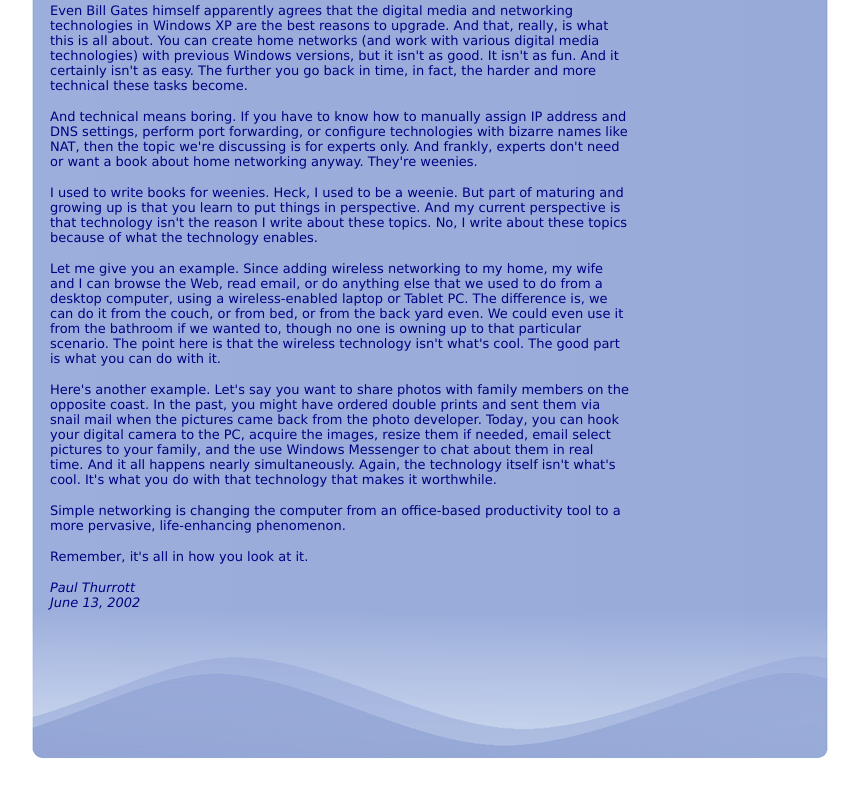
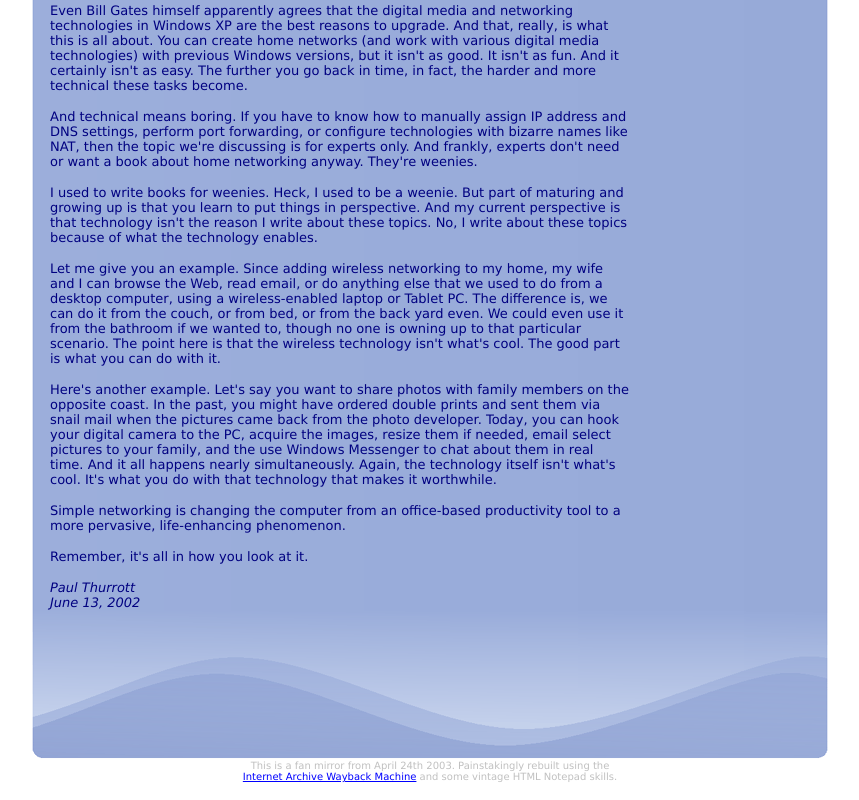
Before and after one commit to reeshub/xphomenetworking20030424, a plain HTML site: page book/index.html in a window 1280 px wide. Shown: the part 730-1530 px from the top of the page, without its empty margins (210-1069 px from the left). Before the commit the page ends 1508 px from the top, so only its background shows below. Drawn offline with Linux system fonts and the light colour scheme.

Commit message:
Add Footer

```diff
--- a/book/index.html
+++ b/book/index.html
@@ -186,6 +186,10 @@
   <tr>
     <td><img border="0" src="/images/banner_bottom.gif"></td>
   </tr>
+  <tr>
+    <td><p align="center"><font size="1" face="Verdana" color="#C0C0C0">This is a fan mirror from April 24th 2003. Painstakingly rebuilt using the <br>
+      <a href="https://web.archive.org">Internet Archive Wayback Machine</a> and some vintage HTML Notepad skills.</font></p></td>
+  </tr>
 </table>
 </center><br>
 
```
Also changed, not shown: book/buy.html (+4 -0 lines), connhome/index.html (+4 -0 lines), homenw/index.html (+4 -0 lines), index.html (+5 -1 lines), internet/index.html (+4 -0 lines), paul/index.html (+5 -1 lines).
